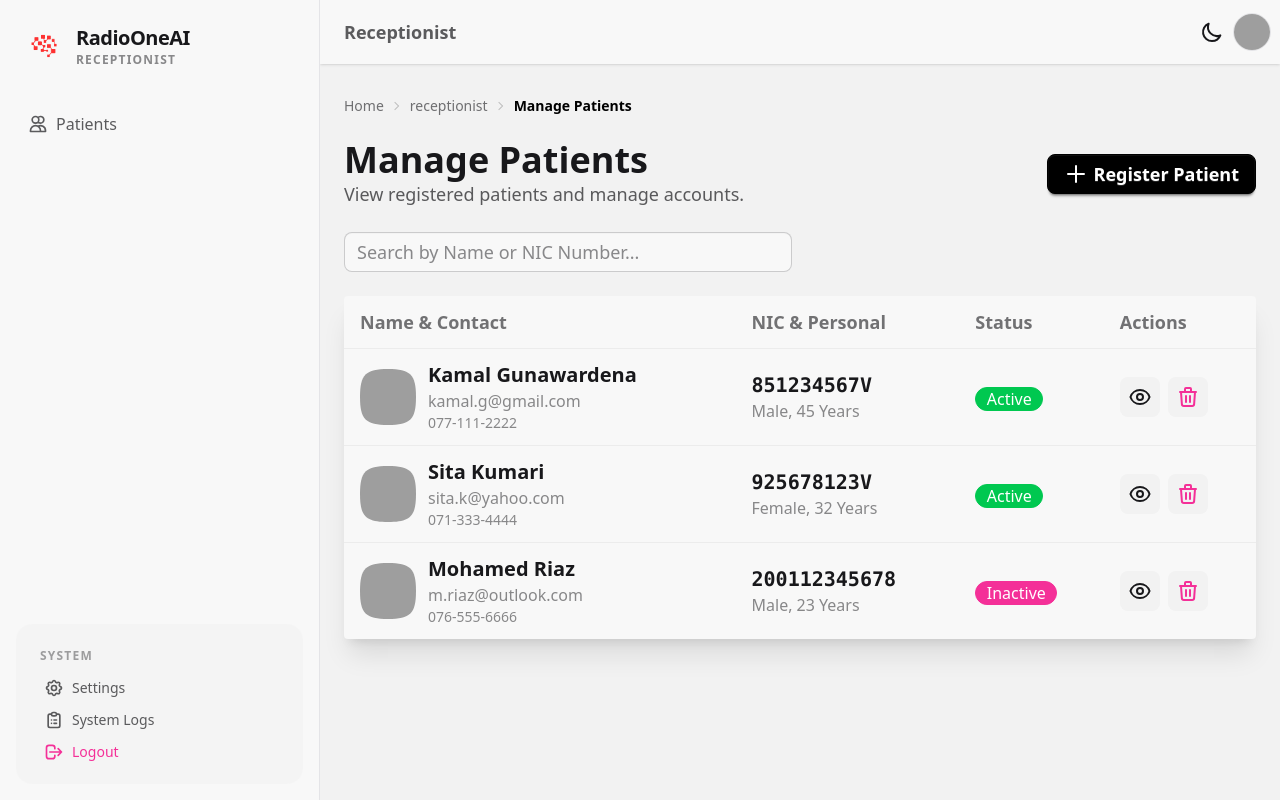
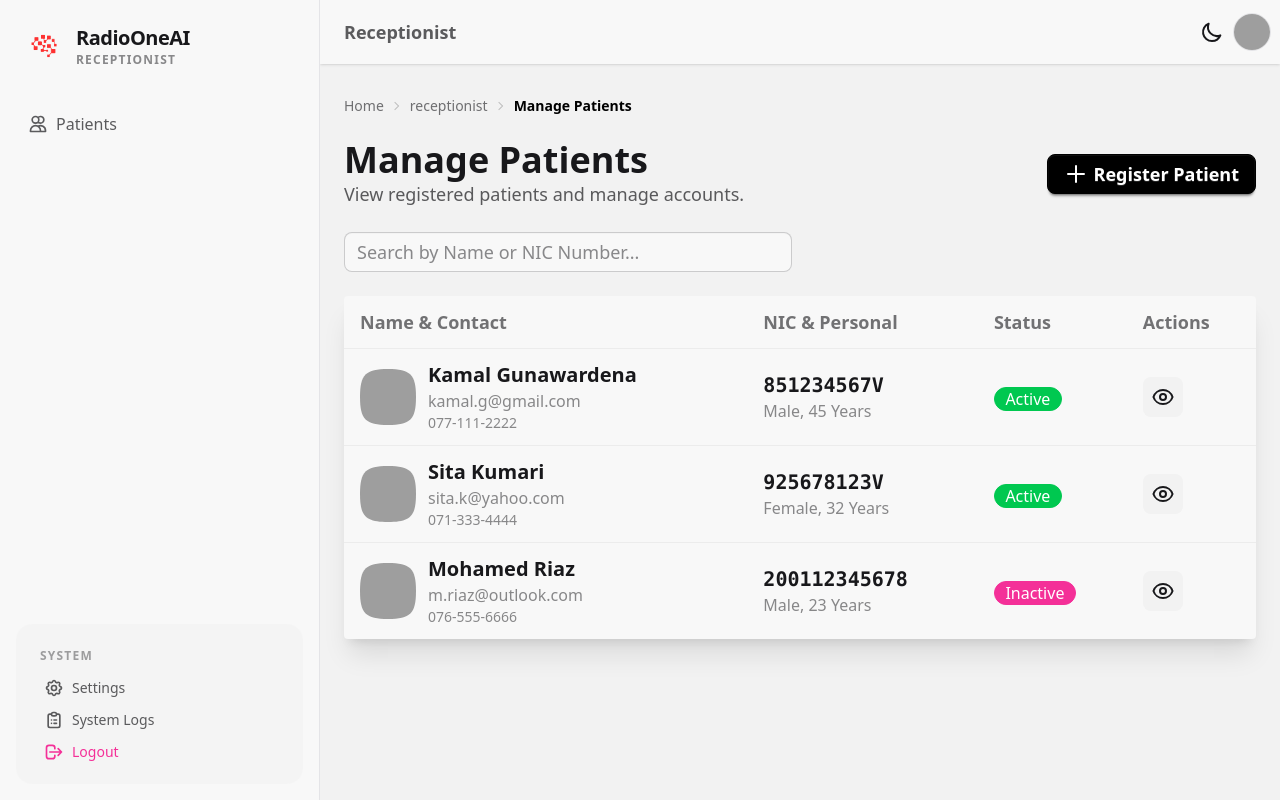
Before and after one commit to RadioOneAI/Frontend, a React (Vite) app in the folder radio-one-ai/: page /receptionist/patients in a window 1280 px wide. Built offline with nearby package versions, Linux system fonts and the light colour scheme; grey boxes are pictures that could not be loaded.

Commit message:
Update user interfaces in receptionist dashboard.

```diff
--- a/radio-one-ai/src/App.jsx
+++ b/radio-one-ai/src/App.jsx
@@ -20,7 +20,6 @@ import SystemLogs from "./pages/Admin/SystemLogs"; // Import System Logs page
 
 // Receptionist Components
 import ReceptionistLayout from "./pages/Receptionist/ReceptionistLayout"
-import ReceptionistDashboardHome from "./pages/Receptionist/DashboardHome";
 import ReceptionistSettings from "./pages/Receptionist/Settings";
 import ReceptionistManagePatients from "./pages/Receptionist/ManagePatients";
 import ReceptionistSystemLogs from "./pages/Receptionist/SystemLogs";
--- a/radio-one-ai/src/pages/Receptionist/ManagePatients.jsx
+++ b/radio-one-ai/src/pages/Receptionist/ManagePatients.jsx
@@ -249,25 +249,6 @@ export default function ManagePatients() {
                           </svg>
                         </button>
                       </div>
-
-                      <div className="tooltip" data-tip="Delete/Ban User">
-                        <button className="btn btn-square btn-ghost btn-md text-error bg-base-200 hover:bg-error hover:text-white">
-                          <svg
-                            xmlns="http://www.w3.org/2000/svg"
-                            className="h-6 w-6"
-                            fill="none"
-                            viewBox="0 0 24 24"
-                            stroke="currentColor"
-                          >
-                            <path
-                              strokeLinecap="round"
-                              strokeLinejoin="round"
-                              strokeWidth="2"
-                              d="M19 7l-.867 12.142A2 2 0 0116.138 21H7.862a2 2 0 01-1.995-1.858L5 7m5 4v6m4-6v6m1-10V4a1 1 0 00-1-1h-4a1 1 0 00-1 1v3M4 7h16"
-                            />
-                          </svg>
-                        </button>
-                      </div>
                     </div>
                   </th>
                 </tr>
```
